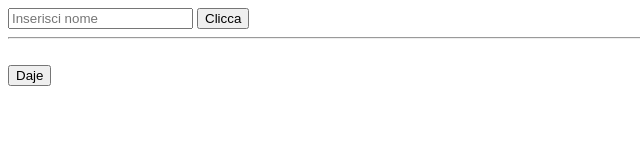
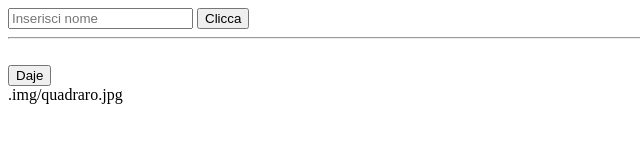
Before and after one commit to Franco-Palmieri/vue-hello, a plain HTML site: page index.html in a window 1280 px wide. Shown: the whole page, without its empty margins (0-640 px from the left). Drawn offline with nearby package versions, Linux system fonts and the light colour scheme.

Commit message:
Vue JS Intro

```diff
--- a/index.html
+++ b/index.html
@@ -17,6 +17,7 @@
         <br>
         <div :class="classProva">{{ text }}</div>
         <button @click="prova">{{ testoBottone }}</button>
+        <div>{{ picture }}</div>
     </div>
     <script src="script.js"></script>
 </body>
--- a/script.js
+++ b/script.js
@@ -9,12 +9,12 @@ const app = new Vue(
             text: "",
             classProva: "block",
             testoBottone: "Daje",
+            picture: ".img/quadraro.jpg"
         },
         methods: {
             saluto: function (){
                 alert(`Buongiorno ${this.text}!`);
             },
-
             prova: function (){
                 if (this.classProva === "block"){
                     this.testoBottone = "Aridaje";
```
